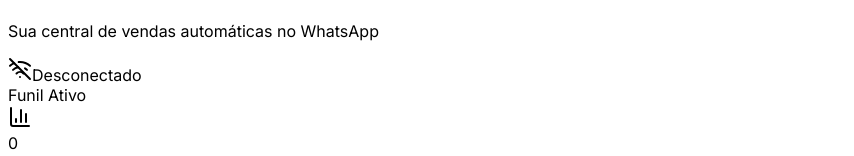
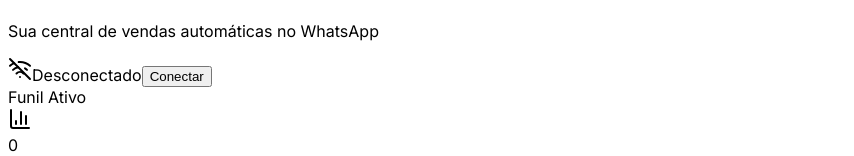
Before and after one commit to avelino160/meeeee, a React (Vite) app in the folder client/: page / in a window 1280 px wide. Shown: the part 1118-1274 px from the top of the page, without its empty margins (0-854 px from the left). Built offline with nearby package versions, Linux system fonts and the light colour scheme; no server answers; a web font is replaced by a local one.

Commit message:
Restored to 'f5f7e2a8bcc34edd23cdf2793abf554d8d1f38b8'
Replit-Restored-To: f5f7e2a8bcc34edd23cdf2793abf554d8d1f38b8

```diff
--- a/client/src/pages/dashboard.tsx
+++ b/client/src/pages/dashboard.tsx
@@ -106,9 +106,31 @@ export default function Dashboard() {
                   <>
                     <WifiOff className="h-4 w-4" />
                     <span>Desconectado</span>
+                    <Button
+                      size="sm"
+                      variant="outline"
+                      className="ml-2 h-7 text-xs px-3"
+                      onClick={() => setShowWhatsAppModal(true)}
+                      data-testid="button-connect-whatsapp"
+                    >
+                      Conectar
+                    </Button>
                   </>
                 )}
               </div>
+
+              {whatsappStatus?.connected && (
+                <Button
+                  variant="outline"
+                  size="sm"
+                  className="h-8 text-sm"
+                  onClick={() => setShowWhatsAppModal(true)}
+                  data-testid="button-whatsapp-settings"
+                >
+                  <MessageSquare className="h-4 w-4 mr-2" />
+                  WhatsApp
+                </Button>
+              )}
             </div>
           </div>
         </header>
```
